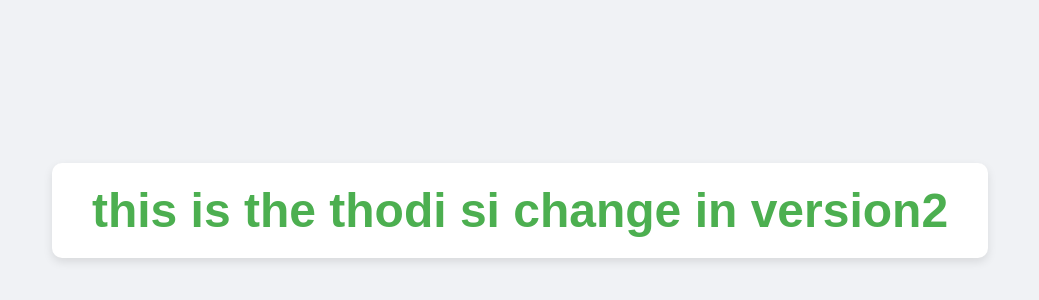
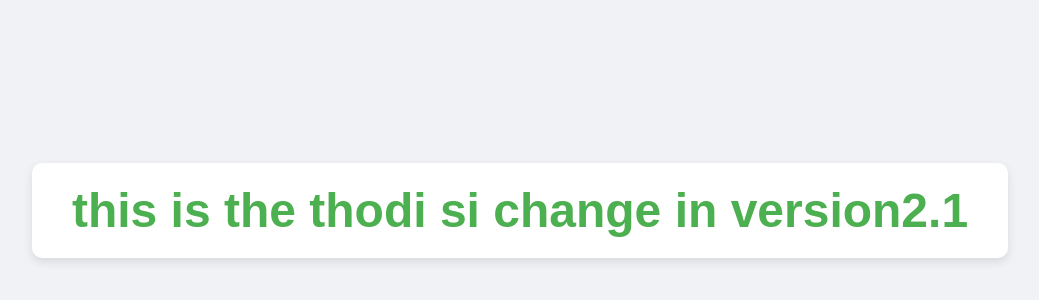
Before and after one commit to dhaaga214/branch_merge, a plain HTML site: page index.html in a window 1280 px wide. Shown: the part 190-490 px from the top of the page, without its empty margins (120-1159 px from the left). Drawn offline with Linux system fonts and the light colour scheme.

Commit message:
thodi si change 2.1

```diff
--- a/index.html
+++ b/index.html
@@ -7,6 +7,6 @@
     <link rel="stylesheet" href="style.css">
 </head>
 <body>
-    <h1>this is  the thodi si change in version2</h1>
+    <h1>this is  the thodi si change in version2.1</h1>
 </body>
 </html>
```
